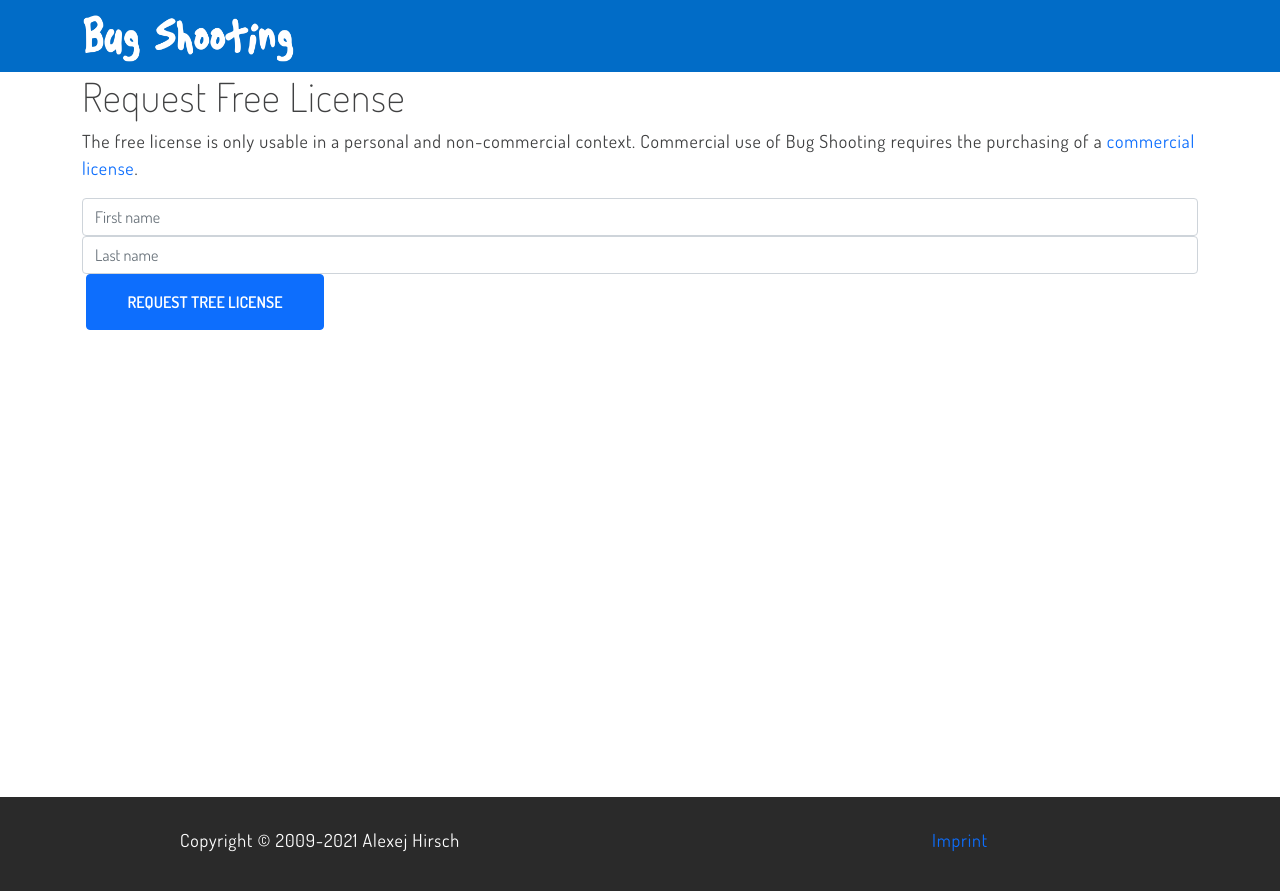
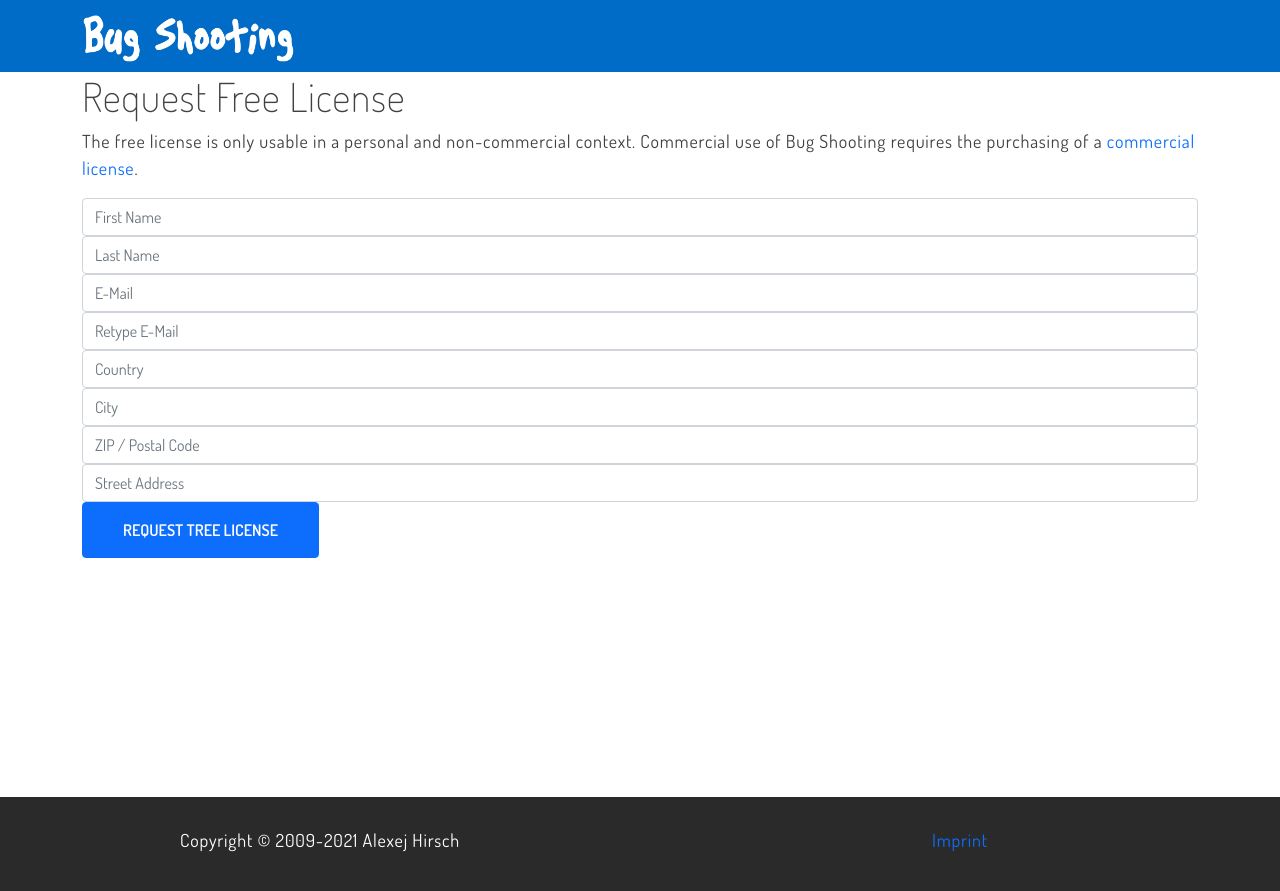
Before and after one commit to BugShooting/BugShooting.Homepage, a Jekyll site: the page built from free.md, in a window 1280 px wide. Shown: the top 891 px of the page. Built offline with Jekyll 4.4.1, drawn with Linux system fonts in a browser that asks for light colours; our own code applies the rules of GitHub Pages for plain Markdown files.

Commit message:
Update free.md

```diff
--- a/free.md
+++ b/free.md
@@ -8,8 +8,13 @@
 The free license is only usable in a personal and non-commercial context. Commercial use of Bug Shooting requires the purchasing of a [commercial license]({{ site.baseurl }}/buy).
 
 <form method="POST" action="https://Services.bugshooting.com/rest/freelicense">
-  <input class="form-control" type="text" required name="firstname" placeholder="First name">
-  <input class="form-control" type="text" required name="llastname" placeholder="Last name">
-  <label class="checkbox"></label>
+  <input class="form-control" type="text" required name="firstname" placeholder="First Name">
+  <input class="form-control" type="text" required name="lastname" placeholder="Last Name">
+  <input class="form-control" type="text" required name="email" placeholder="E-Mail">
+  <input class="form-control" type="text" required name="email2" placeholder="Retype E-Mail">
+  <input class="form-control" type="text" required name="country" placeholder="Country">
+  <input class="form-control" type="text" required name="city" placeholder="City">
+  <input class="form-control" type="text" required name="zip" placeholder="ZIP / Postal Code">
+  <input class="form-control" type="text" required name="street" placeholder="Street Address">
   <button class="btn btn-lg btn-primary btn-block" type="submit">Request Tree license</button>
 </form>
```
